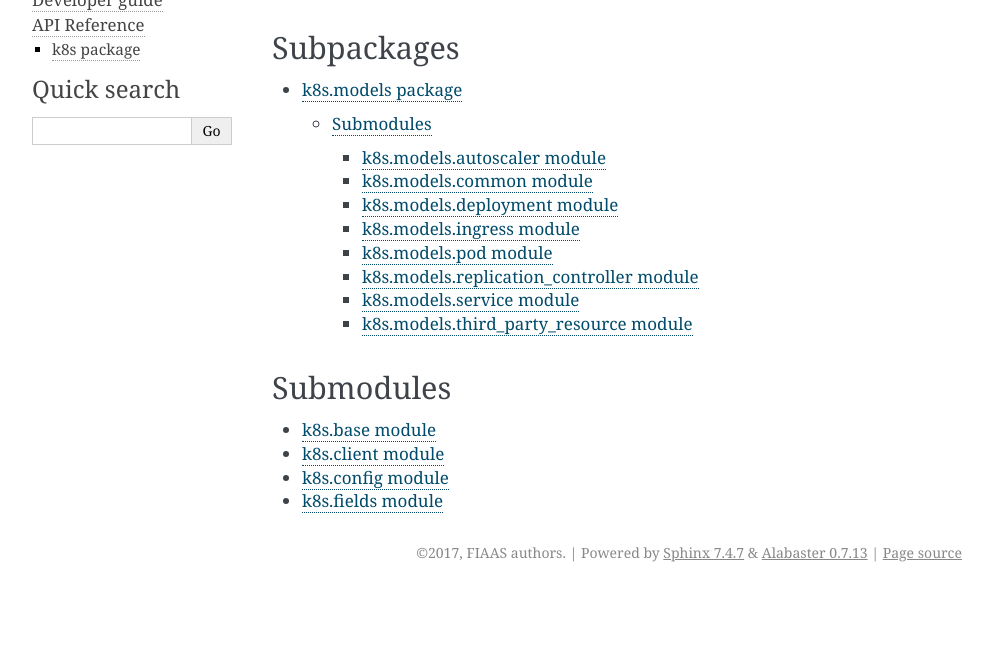
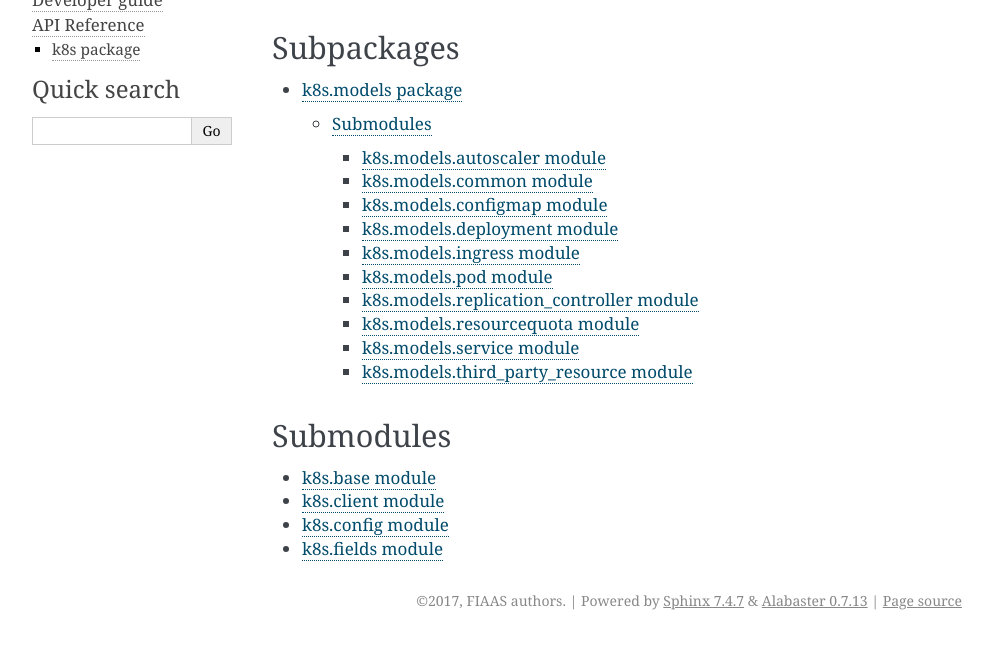
Before and after one commit to fiaas/k8s, a Sphinx documentation site: the page built from docs/source/modules/k8s.rst, in a window 1280 px wide, cut to the strip 200-849 px from the top of the page. Shown: the whole strip, without its empty margins (148-1141 px from the left). Built offline with Sphinx 7.4.7, drawn with Linux system fonts in a browser that asks for light colours.

Commit message:
Updated documentation

```diff
--- a/docs/source/developer.rst
+++ b/docs/source/developer.rst
@@ -42,7 +42,7 @@ Use this class...                      ...when
 The :py:class:`~k8s.fields.Field` class takes three parameters:
 
 type
-    The type of value this field contains. Can be simple types (int, bool etc), or subclasses of :py:class:`~k8s.base.Model`.
+    The type of value this field contains. Can be simple types (int, bool etc), :py:class:`datetime.datetime` or subclasses of :py:class:`~k8s.base.Model`.
 
 default_value
     The field is set to this value when an instance of the class is created. The default default is ``None``.
--- /dev/null
+++ b/docs/source/modules/k8s.models.configmap.rst
@@ -0,0 +1,7 @@
+k8s\.models\.configmap module
+=============================
+
+.. automodule:: k8s.models.configmap
+    :members:
+    :undoc-members:
+    :show-inheritance:
--- /dev/null
+++ b/docs/source/modules/k8s.models.resourcequota.rst
@@ -0,0 +1,7 @@
+k8s\.models\.resourcequota module
+=================================
+
+.. automodule:: k8s.models.resourcequota
+    :members:
+    :undoc-members:
+    :show-inheritance:
--- a/docs/source/modules/k8s.models.rst
+++ b/docs/source/modules/k8s.models.rst
@@ -13,9 +13,11 @@ Submodules
 
    k8s.models.autoscaler
    k8s.models.common
+   k8s.models.configmap
    k8s.models.deployment
    k8s.models.ingress
    k8s.models.pod
    k8s.models.replication_controller
+   k8s.models.resourcequota
    k8s.models.service
    k8s.models.third_party_resource
```
